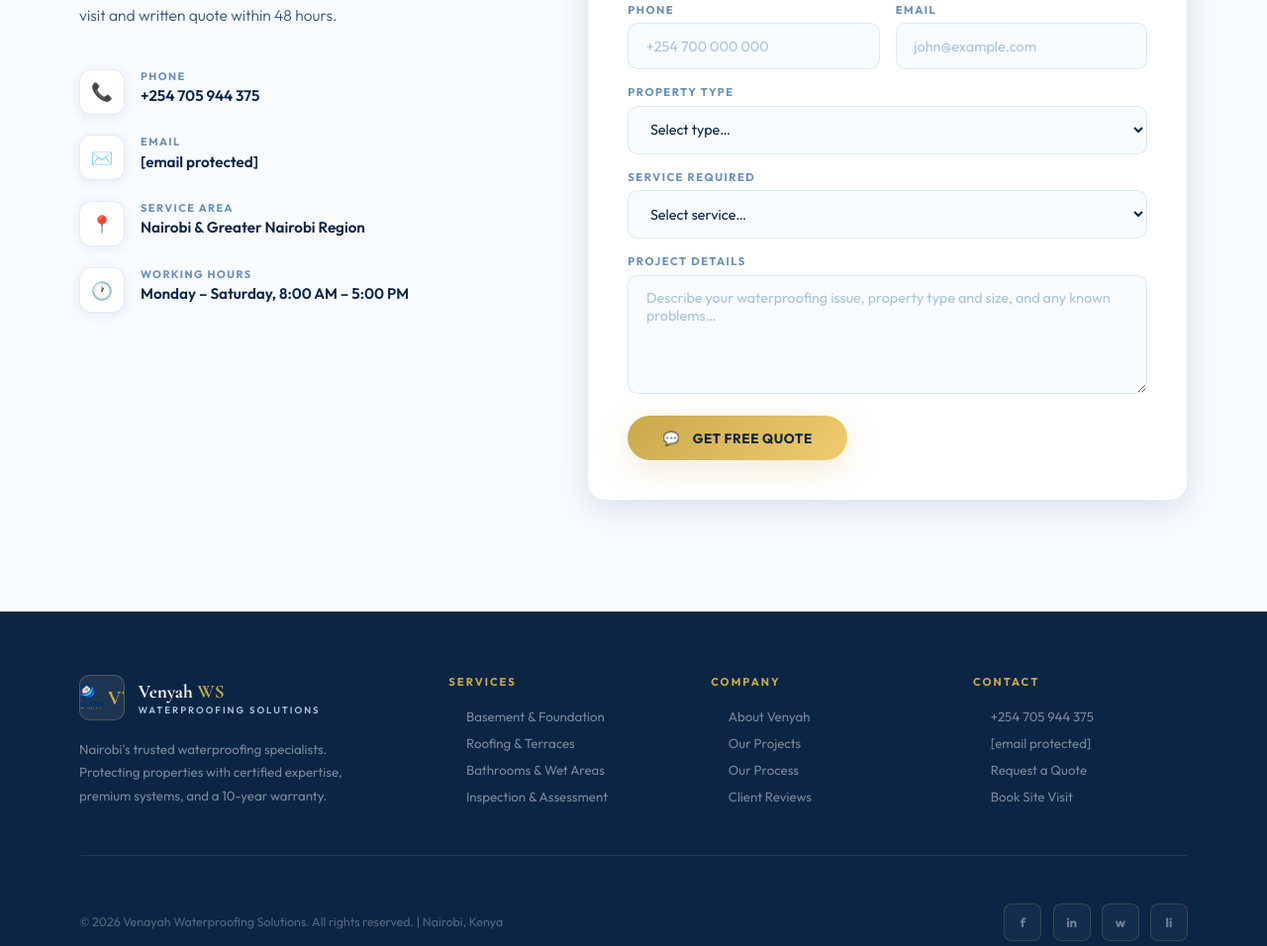
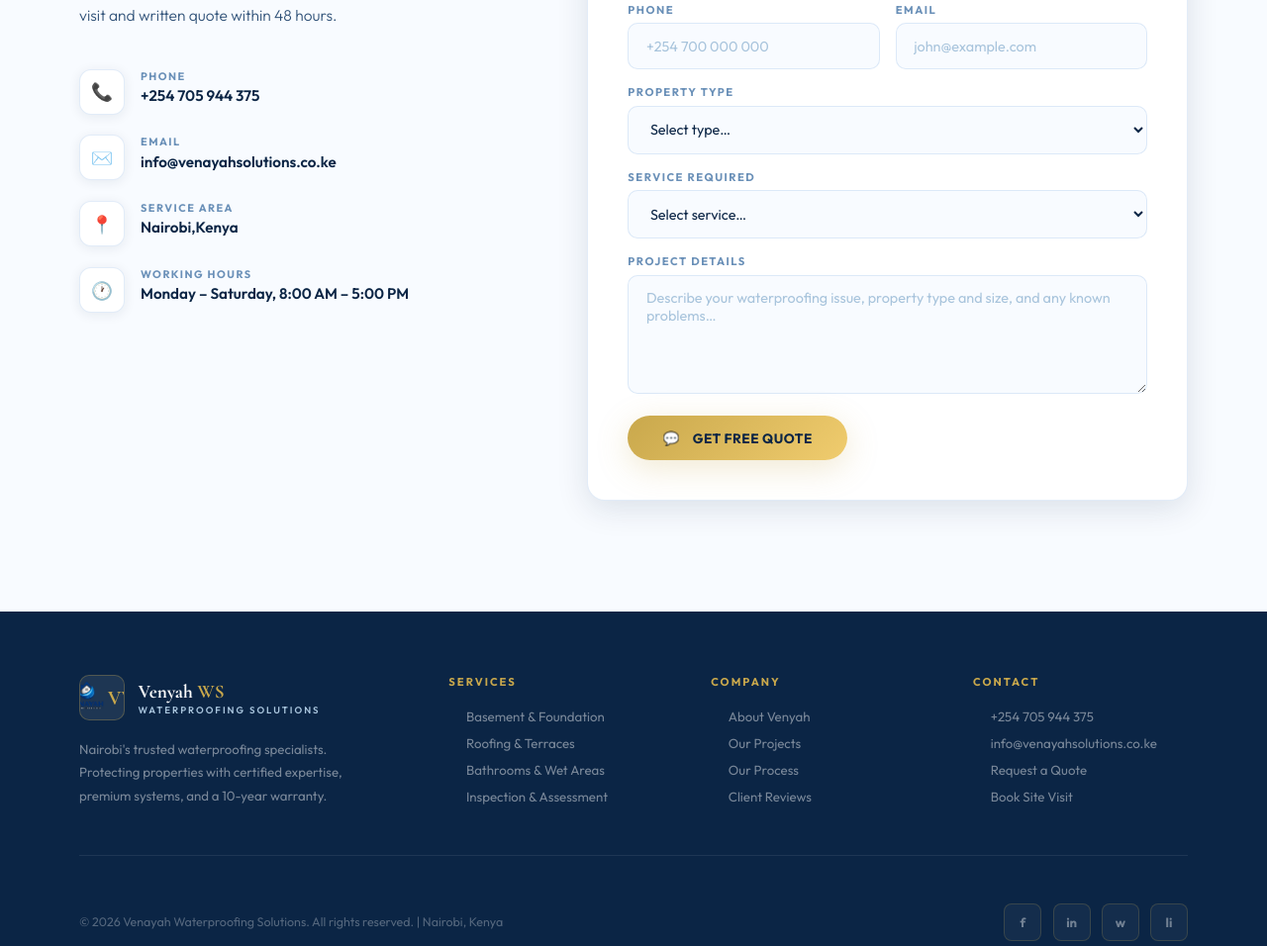
Before and after one commit to CLINT-CLOUD/Venayah-waterproofing, a plain HTML site: page index.html in a window 1280 px wide. Shown: the part 6273-7229 px from the top of the page at 99% size. Drawn offline with nearby package versions, Linux system fonts and the light colour scheme.

Commit message:
email change

```diff
--- a/index.html
+++ b/index.html
@@ -620,14 +620,14 @@
           <div class="c-ico">✉️</div>
           <div>
             <div class="c-lbl">Email</div>
-            <div class="c-val"><a href="/cdn-cgi/l/email-protection" class="__cf_email__" data-cfemail="20494e464f6056454e594148574154455250524f4f46494e470e434f0e4b45">[email&#160;protected]</a></div>
+            <div class="c-val"><a href="/cdn-cgi/l/email-protection" class="__cf_email__" data-cfemail="20494e464f6056454e594148574154455250524f4f46494e470e434f0e4b45">info@venayahsolutions.co.ke</a></div>
           </div>
         </div>
         <div class="c-item">
           <div class="c-ico">📍</div>
           <div>
             <div class="c-lbl">Service Area</div>
-            <div class="c-val">Nairobi &amp; Greater Nairobi Region</div>
+            <div class="c-val">Nairobi,Kenya</div>
           </div>
         </div>
         <div class="c-item">
@@ -745,7 +745,7 @@
       <h4>Contact</h4>
       <ul>
         <li><a href="tel:+254705944375">+254 705 944 375</a></li>
-        <li><a href="/cdn-cgi/l/email-protection#f0999e969fb086959e899198879184958280829f9f96999e97de939fde9b95"><span class="__cf_email__" data-cfemail="3950575f56794f5c574058514e584d5c4b494b56565f50575e175a5617525c">[email&#160;protected]</span></a></li>
+        <li><a href="/cdn-cgi/l/email-protection#f0999e969fb086959e899198879184958280829f9f96999e97de939fde9b95"><span class="__cf_email__" data-cfemail="3950575f56794f5c574058514e584d5c4b494b56565f50575e175a5617525c">info@venayahsolutions.co.ke</span></a></li>
         <li><a href="#contact">Request a Quote</a></li>
         <li><a href="#contact">Book Site Visit</a></li>
       </ul>
```
